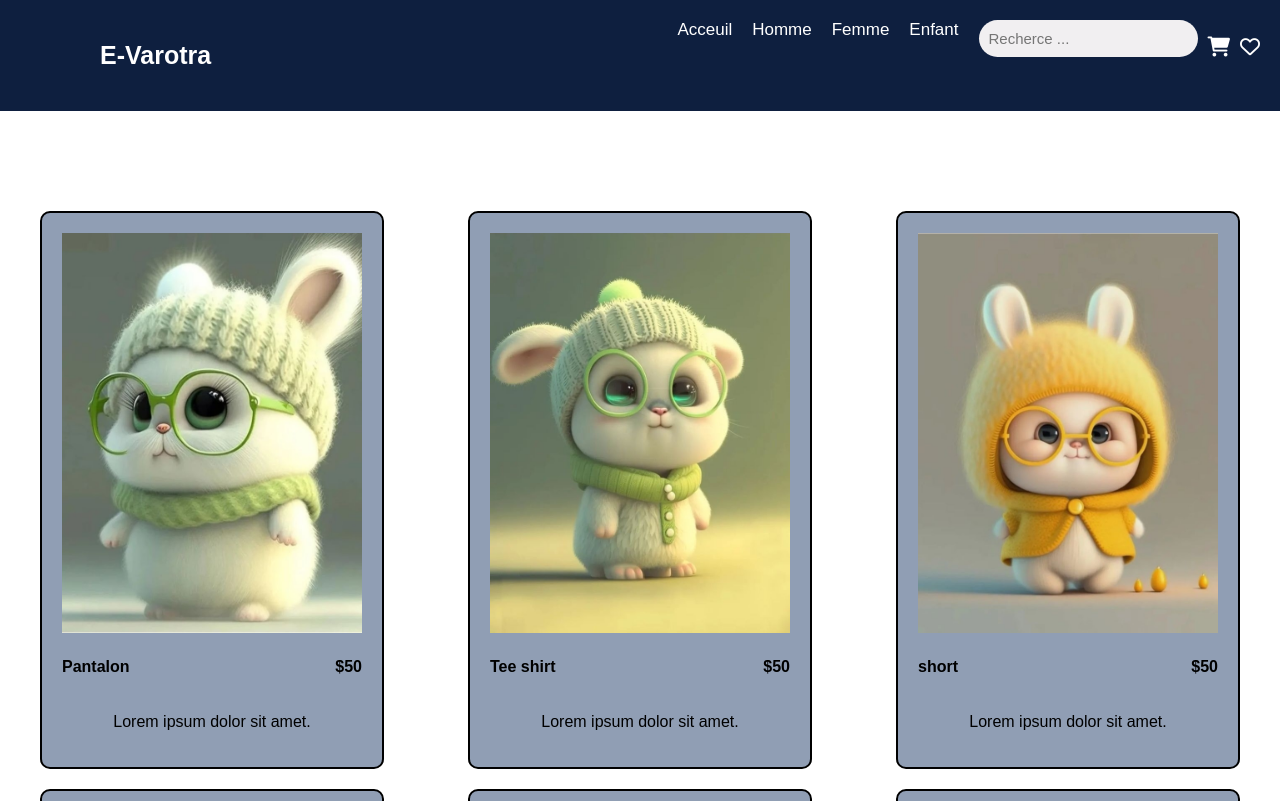
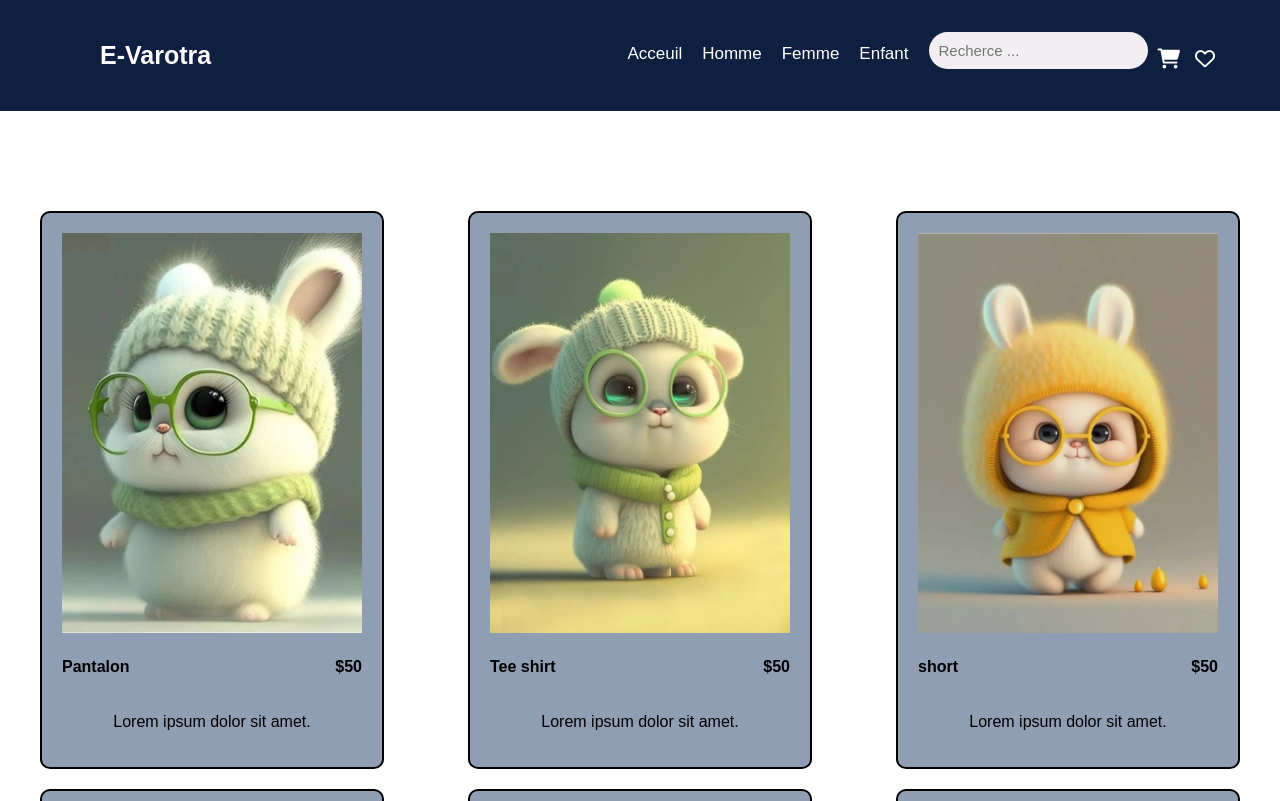
Before and after one commit to AntoninRz/Projet_formation1, a plain HTML site: page index.html in a window 1280 px wide. Shown: the top 801 px of the page. Drawn offline with Linux system fonts and the light colour scheme.

Commit message:
Update style.css
Changer le style du navbar

```diff
--- a/style/style.css
+++ b/style/style.css
@@ -25,7 +25,11 @@ nav .menu {
   display: flex;
   flex-wrap: wrap;
   font-size: 17px;
-  margin-right: center;
+  padding: 12px 40px 0 0;
+}
+
+nav .link  {
+  margin-top: 12px;
 }
 
 nav .menu input {
@@ -55,7 +59,7 @@ nav .menu a:hover {
 
 nav .menu p i {
   display: flex;
-  margin-left: 10px;
+  padding:0 5px 0 10px;
   align-content: center;
   color: #ffff;
   font-size: 20px;
```
